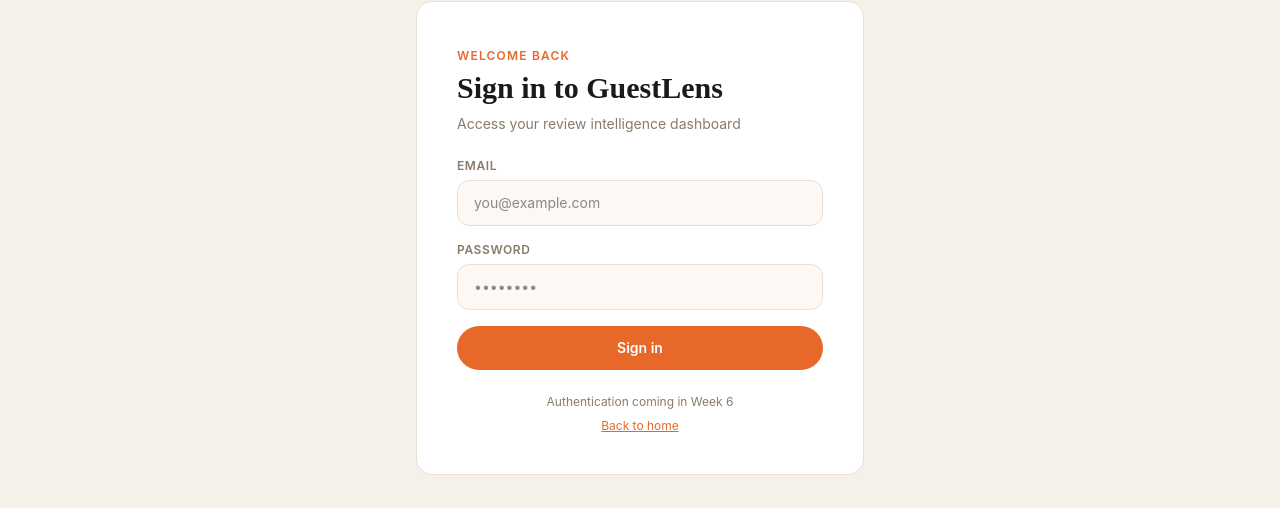
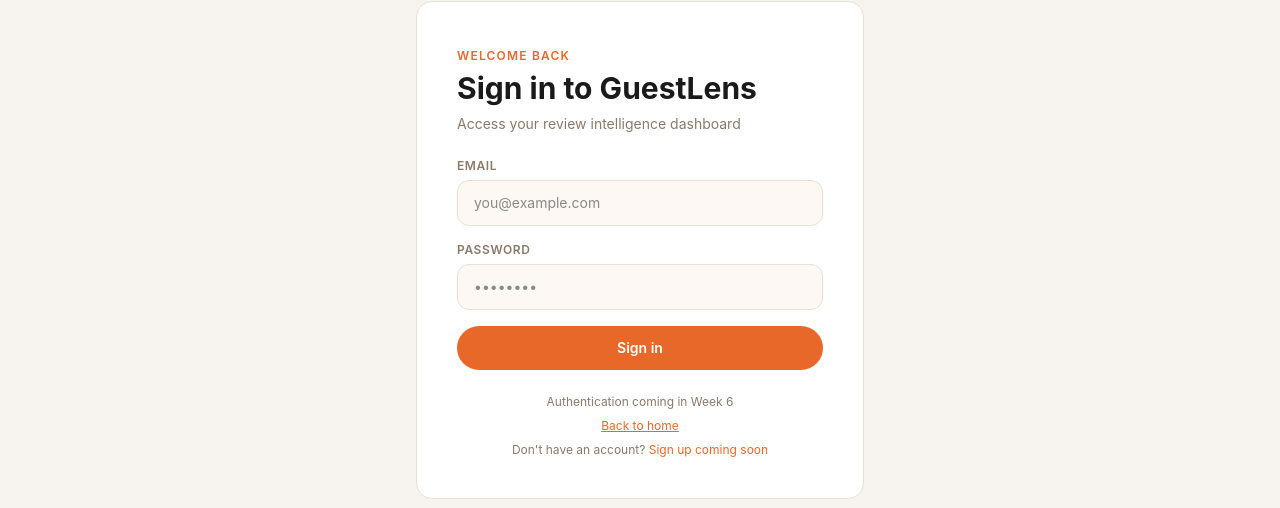
Before and after one commit to shraddhachaturvedicodes/review-dashboard, a React (Vite) app: page /login in a window 1280 px wide. Shown: the part 136-644 px from the top of the page. Built offline with nearby package versions, Linux system fonts and the light colour scheme; no server answers.

Commit message:
feat: add Login page with sign in form and navigation links

```diff
--- a/src/pages/Login.jsx
+++ b/src/pages/Login.jsx
@@ -5,14 +5,14 @@
   const navigate = useNavigate()
 
   return (
-    <div className="min-h-screen flex flex-col">
+    <div className="min-h-screen flex flex-col" style={{ backgroundColor: '#f7f4ef' }}>
       <main className="flex-1 flex items-center justify-center px-6 py-16">
         <div className="bg-white rounded-2xl border p-10 w-full max-w-md" style={{ borderColor: '#e8e0d4' }}>
           <div className="mb-6">
             <span className="text-xs font-semibold tracking-widest uppercase" style={{ color: '#e8682a' }}>
               Welcome back
             </span>
-            <h1 className="font-serif text-3xl font-bold mt-1" style={{ color: '#1a1a1a' }}>Sign in to GuestLens</h1>
+            <h1 className="text-3xl font-bold mt-1" style={{ color: '#1a1a1a' }}>Sign in to GuestLens</h1>
             <p className="text-sm mt-2" style={{ color: '#8a7a6a' }}>Access your review intelligence dashboard</p>
           </div>
 
@@ -49,6 +49,9 @@
           <p className="text-center text-xs mt-2">
             <button onClick={() => navigate('/')} className="underline" style={{ color: '#e8682a' }}>Back to home</button>
           </p>
+          <p className="text-center text-xs mt-2" style={{ color: '#8a7a6a' }}>
+            Don't have an account? <span style={{ color: '#e8682a' }}>Sign up coming soon</span>
+          </p>
         </div>
       </main>
       <Footer />
```
